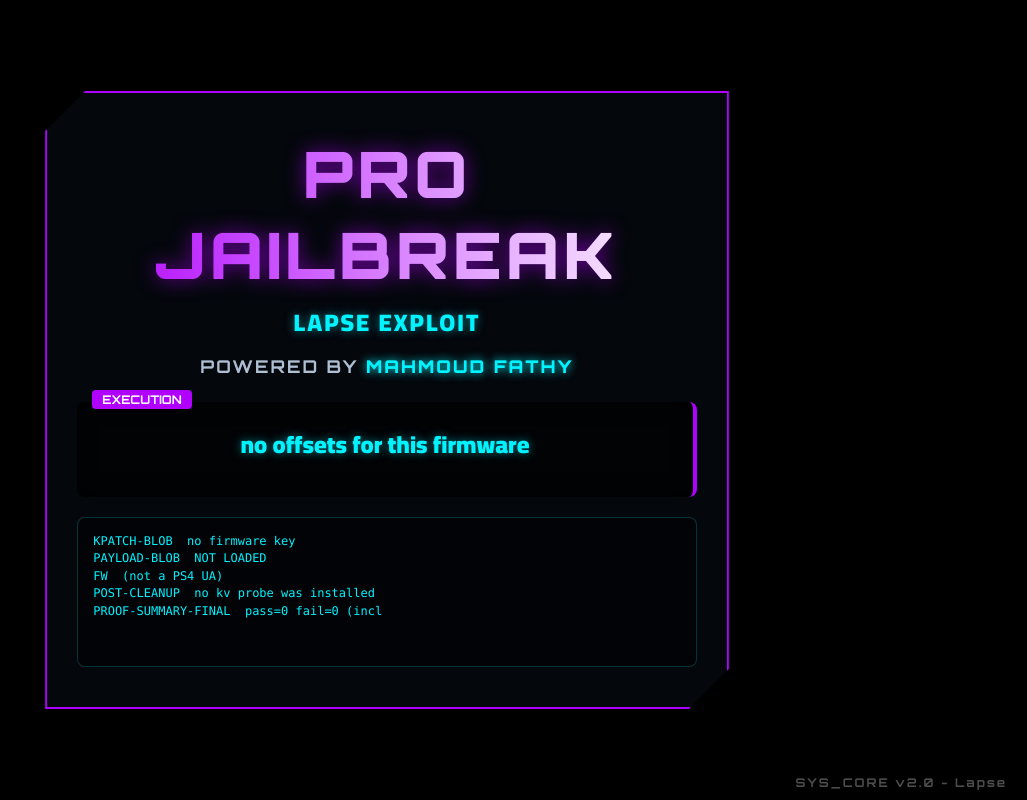
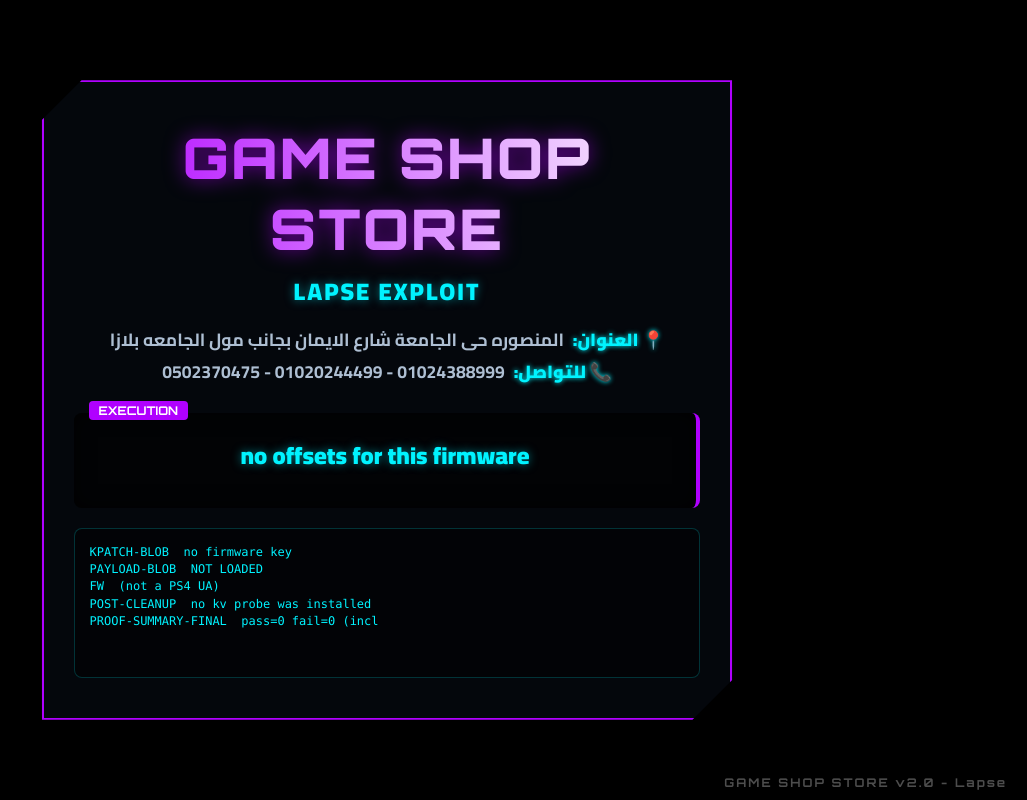
Before and after one commit to ps4han9/13, a plain HTML site: page run_lapse.html in a window 1280 px wide. Shown: the whole page, without its empty margins (253-1280 px from the left). Drawn offline with Linux system fonts and the light colour scheme; no server answers.

Commit message:
Update run_lapse.html

```diff
--- a/run_lapse.html
+++ b/run_lapse.html
@@ -3,7 +3,7 @@
 <head>
 <meta charset="utf-8">
 <meta name="viewport" content="width=device-width,initial-scale=1">
-<title>Lapse Exploit</title>
+<title>GAME SHOP STORE - Lapse</title>
 <link rel="preconnect" href="https://fonts.googleapis.com">
 <link rel="preconnect" href="https://fonts.gstatic.com" crossorigin>
 <link href="https://fonts.googleapis.com/css2?family=Cairo:wght@700;900&family=Orbitron:wght@700;900&display=swap" rel="stylesheet">
@@ -13,10 +13,13 @@
   html, body { min-height: 100vh; background: #000; color: #fff; font-family: 'Cairo', sans-serif; display: flex; align-items: center; justify-content: center; direction: rtl; overflow: hidden; }
   body::before { content: ''; position: absolute; top: 0; left: 0; width: 100%; height: 100%; background: radial-gradient(circle at center, rgba(0,0,0,0.5) 0%, rgba(0,0,0,0.9) 100%); z-index: 0; }
   .hud-container { position: relative; z-index: 1; width: 95%; max-width: 900px; background: var(--dark-bg); border: 2px solid var(--neon-purple); clip-path: polygon(40px 0, 100% 0, 100% calc(100% - 40px), calc(100% - 40px) 100%, 0 100%, 0 40px); padding: 40px 30px; box-shadow: 0 0 30px rgba(176, 0, 255, 0.2); }
-  .brand-title { font-family: 'Orbitron', sans-serif; font-size: 4rem; font-weight: 900; text-align: center; margin-bottom: 5px; letter-spacing: 4px; direction: ltr; background: linear-gradient(to right, var(--neon-purple), #ffffff); -webkit-background-clip: text; -webkit-text-fill-color: transparent; filter: drop-shadow(0 0 10px rgba(176, 0, 255, 0.6)); }
+  .brand-title { font-family: 'Orbitron', sans-serif; font-size: 3.5rem; font-weight: 900; text-align: center; margin-bottom: 5px; letter-spacing: 2px; direction: ltr; background: linear-gradient(to right, var(--neon-purple), #ffffff); -webkit-background-clip: text; -webkit-text-fill-color: transparent; filter: drop-shadow(0 0 10px rgba(176, 0, 255, 0.6)); }
   .brand-sub { font-size: 1.5rem; text-align: center; color: var(--neon-blue); font-weight: 900; letter-spacing: 2px; text-transform: uppercase; text-shadow: 0 0 10px rgba(0, 243, 255, 0.5); margin-bottom: 10px; direction: ltr; }
-  .powered-by { text-align: center; font-family: 'Orbitron', sans-serif; font-size: 1.1rem; letter-spacing: 2px; color: #aebfd3; margin-bottom: 25px; direction: ltr; }
-  .powered-by span { color: var(--neon-blue); font-weight: 900; text-shadow: 0 0 10px var(--neon-blue); }
+
+  .contact-info { text-align: center; font-family: 'Cairo', sans-serif; font-size: 1.1rem; color: #aebfd3; margin-bottom: 25px; direction: rtl; line-height: 1.8; }
+  .contact-info span { color: var(--neon-blue); font-weight: 900; text-shadow: 0 0 5px var(--neon-blue); margin-left: 5px; }
+  .contact-info .phones { direction: ltr; display: inline-block; }
+
   .status-panel { background: rgba(0, 0, 0, 0.6); padding: 20px; border-radius: 8px; border-right: 4px solid var(--neon-purple); margin-bottom: 20px; position: relative; box-shadow: inset 0 0 20px rgba(0,0,0,0.8); }
   .status-panel::before { content: 'EXECUTION'; position: absolute; top: -12px; left: 15px; background: var(--neon-purple); color: #fff; padding: 2px 10px; font-family: 'Orbitron', sans-serif; font-size: 12px; font-weight: bold; border-radius: 4px; }
   #state { font-size: 24px; font-weight: 900; color: var(--neon-blue); text-align: center; margin-bottom: 10px; text-shadow: 0 0 10px rgba(0, 243, 255, 0.5); }
@@ -27,18 +30,23 @@
   #out { white-space: pre-wrap; font: 12px/1.45 Consolas, monospace; background: rgba(0, 0, 0, 0.5); border: 1px solid rgba(0, 243, 255, 0.2); border-radius: 8px; padding: 15px; min-height: 150px; max-height: 250px; overflow-y: auto; color: var(--neon-blue); direction: ltr; text-align: left; }
   #out::-webkit-scrollbar { width: 6px; } #out::-webkit-scrollbar-track { background: rgba(255, 255, 255, 0.02); border-radius: 10px; } #out::-webkit-scrollbar-thumb { background: var(--neon-purple); border-radius: 5px; }
   .footer-sys { position: fixed; bottom: 10px; right: 20px; font-family: 'Orbitron', sans-serif; font-size: 12px; color: rgba(255,255,255,0.3); letter-spacing: 2px; z-index: 2; direction: ltr; }
-  @media (max-width: 600px) { .brand-title { font-size: 2.8rem; } .brand-sub { font-size: 1.2rem; } .powered-by { font-size: 0.9rem; } #out { min-height: 100px; max-height: 200px; } }
+  @media (max-width: 600px) { .brand-title { font-size: 2.5rem; } .brand-sub { font-size: 1.2rem; } .contact-info { font-size: 0.95rem; } #out { min-height: 100px; max-height: 200px; } }
 </style>
 </head>
 <body>
 <div class="hud-container">
-  <h1 class="brand-title">PRO JAILBREAK</h1>
+  <h1 class="brand-title">GAME SHOP STORE</h1>
   <div class="brand-sub">LAPSE EXPLOIT</div>
-  <div class="powered-by">POWERED BY <span>MAHMOUD FATHY</span></div>
+
+  <div class="contact-info">
+    <div><span>📍 العنوان:</span> المنصوره حى الجامعة شارع الايمان بجانب مول الجامعه بلازا</div>
+    <div><span>📞 للتواصل:</span> <div class="phones">0502370475 - 01020244499 - 01024388999</div></div>
+  </div>
+
   <div class="status-panel"><div id="state"><span id="stateText">⏳ جارٍ تحميل سلسلة Lapse...</span><div class="loader-wrapper"><div class="dot"></div><div class="dot"></div><div class="dot"></div></div></div></div>
   <div id="out"></div>
 </div>
-<div class="footer-sys">SYS_CORE v2.0 - Lapse</div>
+<div class="footer-sys">GAME SHOP STORE v2.0 - Lapse</div>
 <script type="module">
   import "./chain_lapse.js";
 </script>
```
